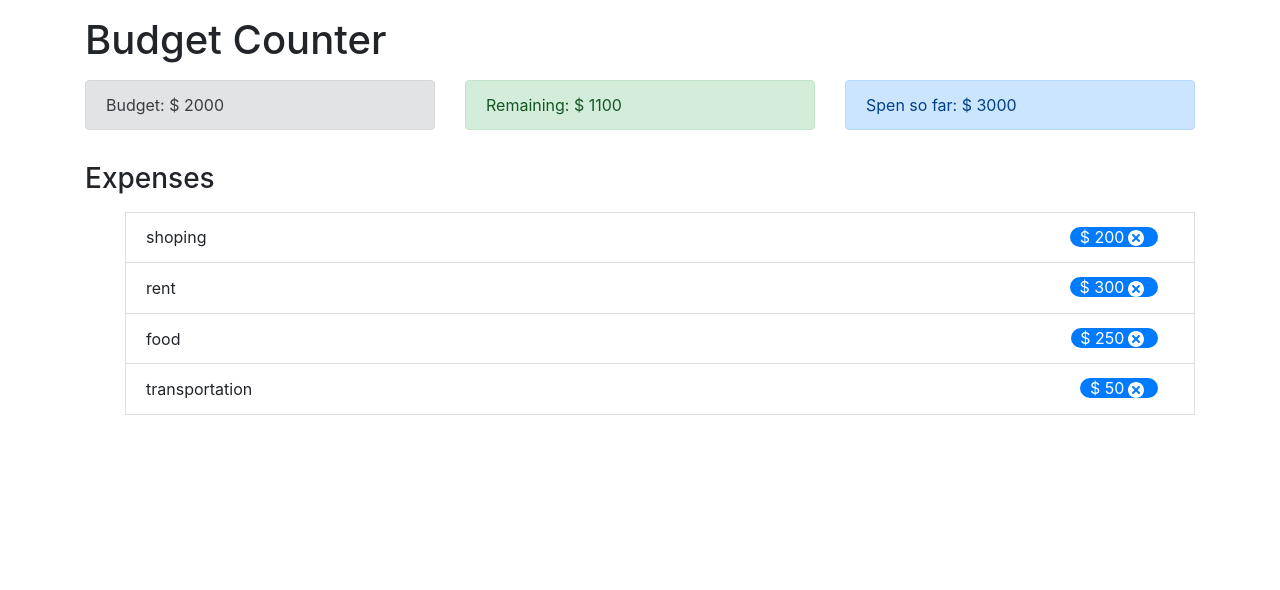
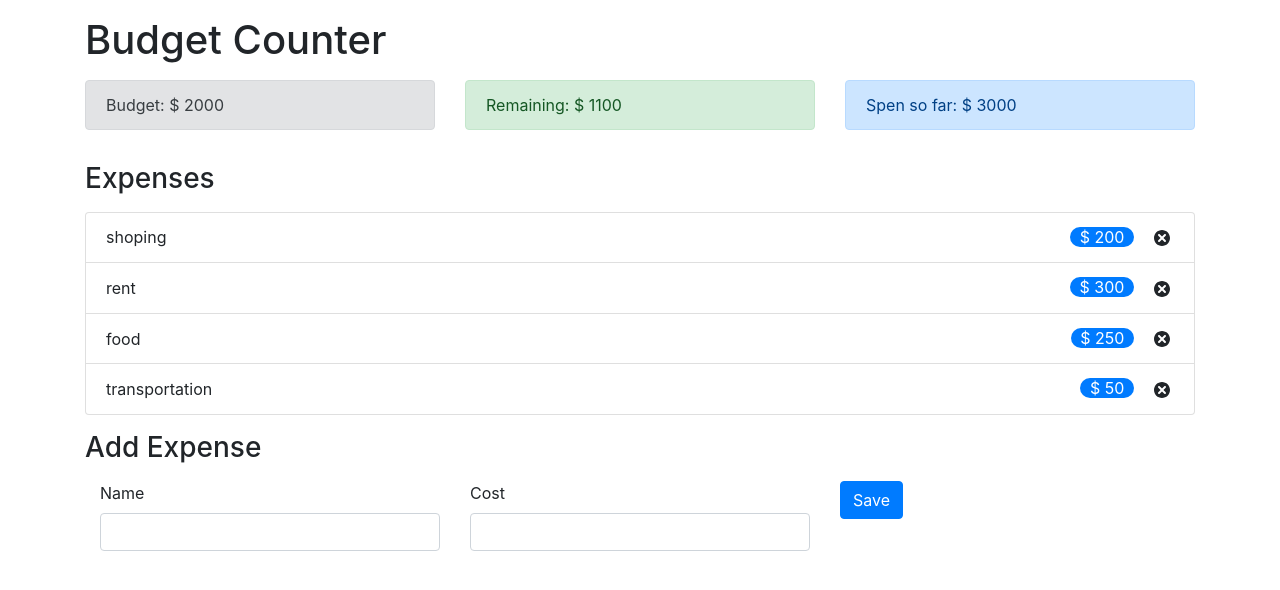
Before and after one commit to ismaelmarot/BudgetApp, a React (Create React App) app: page / in a window 1280 px wide. Shown: the top 590 px of the page. Built offline with nearby package versions, Linux system fonts and the light colour scheme.

Commit message:
AddExpenseForm added

```diff
--- a/src/App.js
+++ b/src/App.js
@@ -4,6 +4,7 @@
 import Remaining from './components/Remaining';
 import ExpenseTotal from './components/ExpenseTotal';
 import ExpenseList from './components/ExpenseList';
+import AddExpenseForm from './components/AddExpenseForm';
 
 const App = () => {
   return (
@@ -26,6 +27,12 @@
           <ExpenseList />
         </div>
       </div>
+      <h3 className='mt-3'>Add Expense</h3>
+      <div className='mt-3'>
+        <div className='col-sm'>
+          <AddExpenseForm />
+        </div>
+      </div>
     </div>
   );
 }
--- /dev/null
+++ b/src/components/AddExpenseForm.js
@@ -0,0 +1,38 @@
+import React from 'react';
+
+const AddExpenseForm = () => {
+    return (
+        <form>
+            <div className='row'>
+                <div className='col-sm'>
+                    <label for='name'>Name</label>
+                    <input
+                        required='required'
+                        type="text"
+                        className='form-control'
+                        id='name'
+                    ></input>
+                </div>
+                <div className='col-sm'>
+                    <label for='cost'>Cost</label>
+                    <input
+                        required='required'
+                        type='text'
+                        className='form-control'
+                        id='cost'
+                    ></input>
+                </div>
+                <div className='col-sm'>
+                    <button
+                        type='submit'
+                        className='btn btn-primary'>
+                        Save
+                    </button>
+
+                </div>
+            </div>
+        </form>
+    );
+}
+
+export default AddExpenseForm;
--- a/src/components/ExpenseItem.js
+++ b/src/components/ExpenseItem.js
@@ -4,12 +4,12 @@
 const ExpenseItem = (props) => {
     return (
         <li className='list-group-item d-flex justify-content-between align-items-center'>
-            {props.name}
+            { props.name }
             <div>
                 <span className=' badge-primary badge-pill mr-3'>
-                    $ {props.cost}
-                    <TiDelete size='1.5em'></TiDelete>
+                    $ { props.cost }
                 </span>
+                <TiDelete size='1.5em'></TiDelete>
             </div>
         </li>
     );
--- a/src/components/ExpenseList.js
+++ b/src/components/ExpenseList.js
@@ -10,7 +10,7 @@
     ]
 
     return (
-        <ul>
+        <ul className='list-group'>
             {expenses.map((expense)=>(
                 <ExpenseItem
                     key={ expense.id }
```
